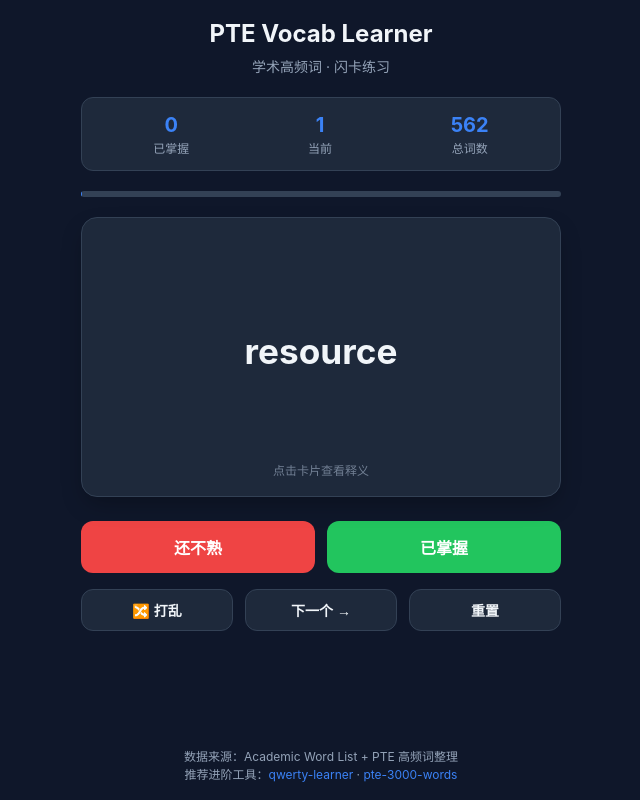
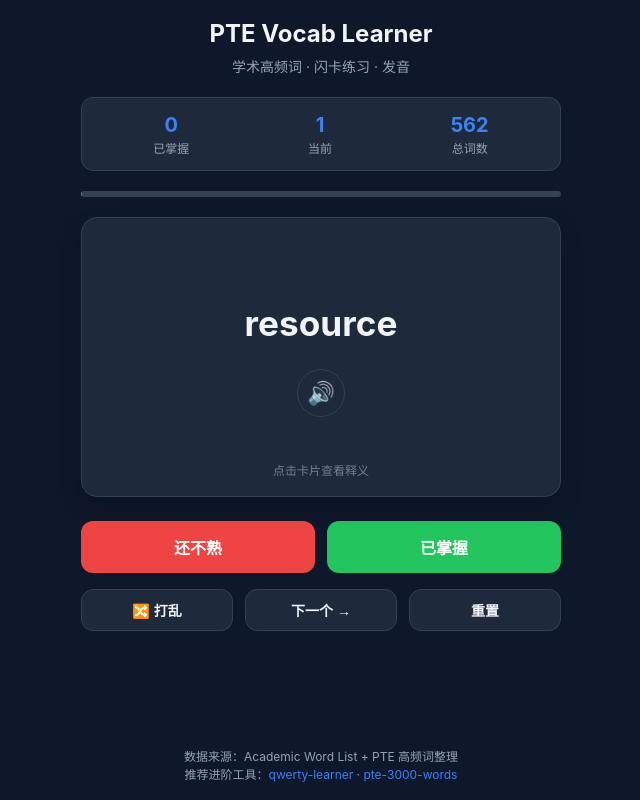
Before and after one commit to ddx-9/pte-vocab-learner, a plain HTML site: page index.html in a window 1280 px wide. Shown: the whole page, without its empty margins (319-959 px from the left). Drawn offline with Linux system fonts and the light colour scheme.

Commit message:
Add pronunciation (TTS) feature using Web Speech API

```diff
--- a/index.html
+++ b/index.html
@@ -3,7 +3,7 @@
 <head>
   <meta charset="UTF-8">
   <meta name="viewport" content="width=device-width, initial-scale=1.0, maximum-scale=1.0, user-scalable=no">
-  <meta name="description" content="PTE Academic 词汇学习工具 - 简单闪卡">
+  <meta name="description" content="PTE Academic 词汇学习工具 - 简单闪卡 + 发音">
   <title>PTE Vocab Learner</title>
   <style>
     :root {
@@ -105,7 +105,7 @@
     .word {
       font-size: 2.2rem;
       font-weight: 700;
-      margin-bottom: 12px;
+      margin-bottom: 8px;
       text-align: center;
     }
     .meaning {
@@ -120,6 +120,27 @@
       font-size: 0.75rem;
       color: var(--muted);
       opacity: 0.7;
+    }
+    .speak-btn {
+      margin-top: 12px;
+      background: transparent;
+      border: 1px solid var(--border);
+      color: var(--text);
+      width: 48px;
+      height: 48px;
+      border-radius: 50%;
+      font-size: 1.4rem;
+      display: flex;
+      align-items: center;
+      justify-content: center;
+      cursor: pointer;
+      transition: all 0.2s;
+      flex: none;
+      padding: 0;
+    }
+    .speak-btn:active {
+      transform: scale(0.92);
+      background: var(--primary);
     }
     .controls {
       display: flex;
@@ -194,7 +215,7 @@
 <body>
   <header>
     <h1>PTE Vocab Learner</h1>
-    <p class="subtitle">学术高频词 · 闪卡练习</p>
+    <p class="subtitle">学术高频词 · 闪卡练习 · 发音</p>
   </header>
 
   <div class="stats">
@@ -220,11 +241,13 @@
     <div class="card" id="card" onclick="flipCard()">
       <div class="card-face card-front">
         <div class="word" id="word-en">Loading...</div>
+        <button class="speak-btn" onclick="event.stopPropagation(); speakWord()" title="发音">🔊</button>
         <div class="hint">点击卡片查看释义</div>
       </div>
       <div class="card-face card-back">
         <div class="word" id="word-en-back"></div>
         <div class="meaning" id="word-zh"></div>
+        <button class="speak-btn" onclick="event.stopPropagation(); speakWord()" title="发音">🔊</button>
         <div class="hint">再次点击返回</div>
       </div>
     </div>
@@ -299,6 +322,33 @@
       document.getElementById('card').classList.toggle('flipped');
     }
 
+    function speakWord() {
+      if (!('speechSynthesis' in window)) {
+        alert('当前浏览器不支持语音播放');
+        return;
+      }
+      // 停止之前的播放
+      window.speechSynthesis.cancel();
+
+      const w = currentList[index];
+      const utterance = new SpeechSynthesisUtterance(w.en);
+      utterance.lang = 'en-US';
+      utterance.rate = 0.85;  // 稍慢一点，方便听清
+      utterance.pitch = 1;
+
+      // 尝试使用更好的英语语音
+      const voices = window.speechSynthesis.getVoices();
+      const preferred = voices.find(v =>
+        v.lang.startsWith('en') && (v.name.includes('Samantha') || v.name.includes('Google') || v.name.includes('Female') || v.name.includes('US'))
+      ) || voices.find(v => v.lang.startsWith('en'));
+
+      if (preferred) {
+        utterance.voice = preferred;
+      }
+
+      window.speechSynthesis.speak(utterance);
+    }
+
     function nextWord() {
       index = (index + 1) % currentList.length;
       updateUI();
@@ -343,8 +393,18 @@
         markUnknown();
       } else if (e.key === '2') {
         markKnown();
+      } else if (e.key === 'p' || e.key === 'P') {
+        speakWord();
       }
     });
+
+    // 预加载语音列表（部分浏览器需要）
+    if ('speechSynthesis' in window) {
+      window.speechSynthesis.getVoices();
+      window.speechSynthesis.onvoiceschanged = () => {
+        window.speechSynthesis.getVoices();
+      };
+    }
 
     init();
   </script>
```
